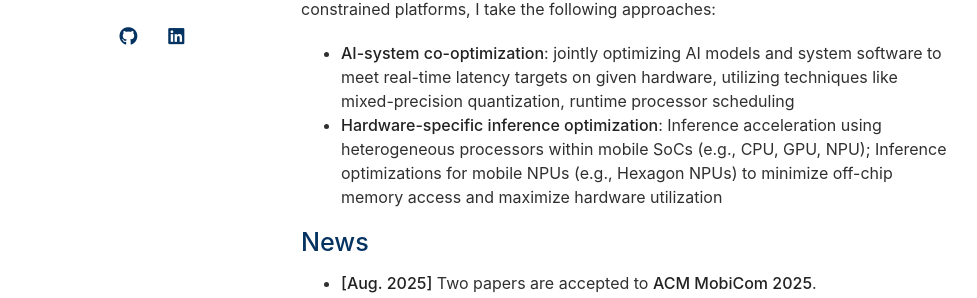
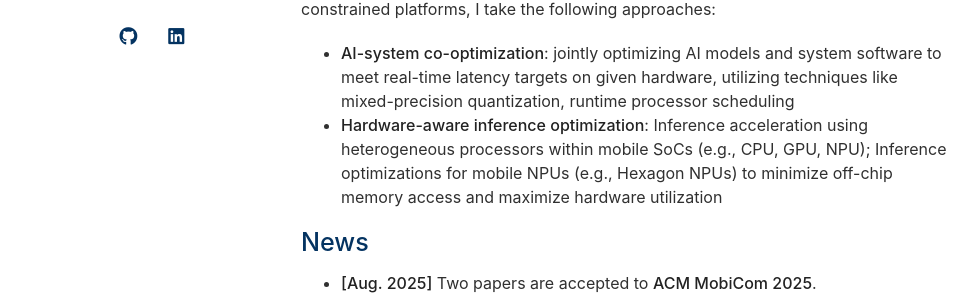
Before and after one commit to jeho-lee/jeho-lee.github.io, a Jekyll site: the page built from index.md, in a window 1280 px wide and 900 px high. Shown: the part 426-724 px from the top of the window, without its empty margins (169-1146 px from the left). Built offline with Jekyll 4.4.1, drawn with Linux system fonts in a browser that asks for light colours; nearby versions of some CDN libraries; a style sheet for code colours, icons or effects is not loaded; our own code applies the rules of GitHub Pages for plain Markdown files.

Commit message:
Update index.md

```diff
--- a/index.md
+++ b/index.md
@@ -13,7 +13,7 @@ I am a Ph.D. student at Yonsei University, working under the supervision of <u><
 To address the challenges of accelerating deep vision models on resource-constrained platforms, I take the following approaches:
 
 - **AI-system co-optimization**: jointly optimizing AI models and system software to meet real-time latency targets on given hardware, utilizing techniques like mixed-precision quantization, runtime processor scheduling
-- **Hardware-specific inference optimization**: Inference acceleration using heterogeneous processors within mobile SoCs (e.g., CPU, GPU, NPU); Inference optimizations for mobile NPUs (e.g., Hexagon NPUs) to minimize off-chip memory access and maximize hardware utilization
+- **Hardware-aware inference optimization**: Inference acceleration using heterogeneous processors within mobile SoCs (e.g., CPU, GPU, NPU); Inference optimizations for mobile NPUs (e.g., Hexagon NPUs) to minimize off-chip memory access and maximize hardware utilization
 
 ## News
 
```
